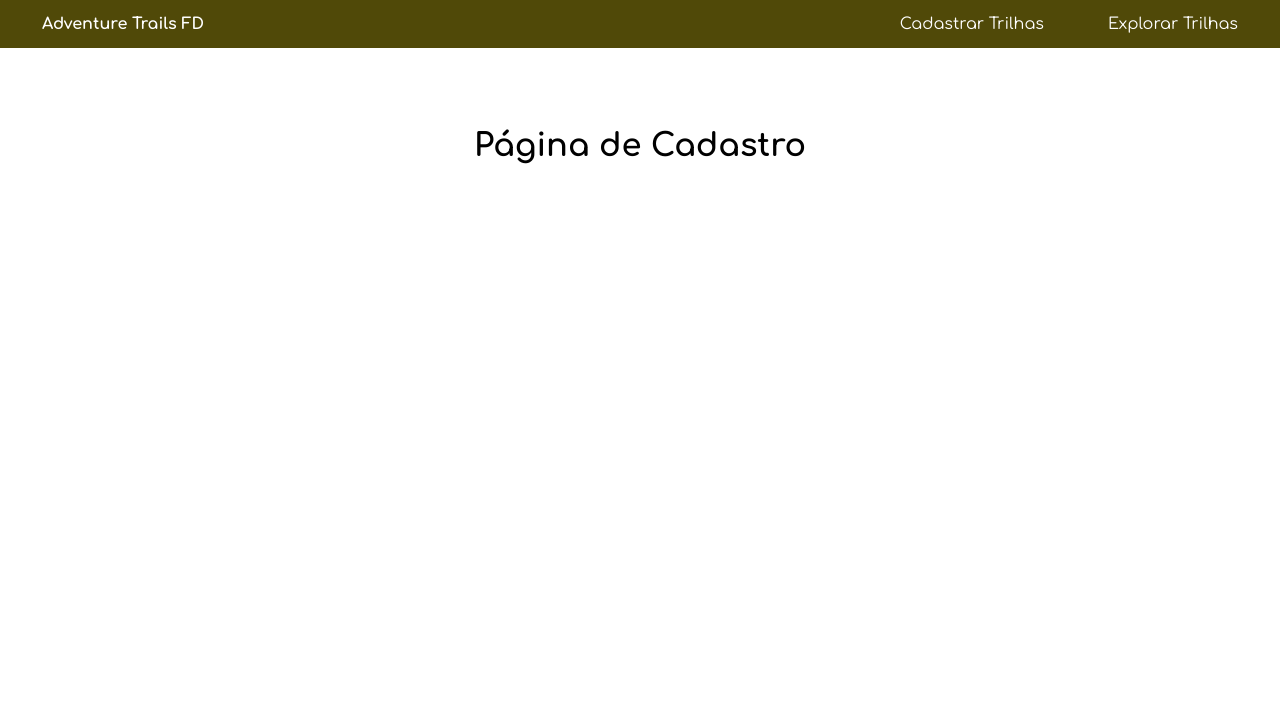
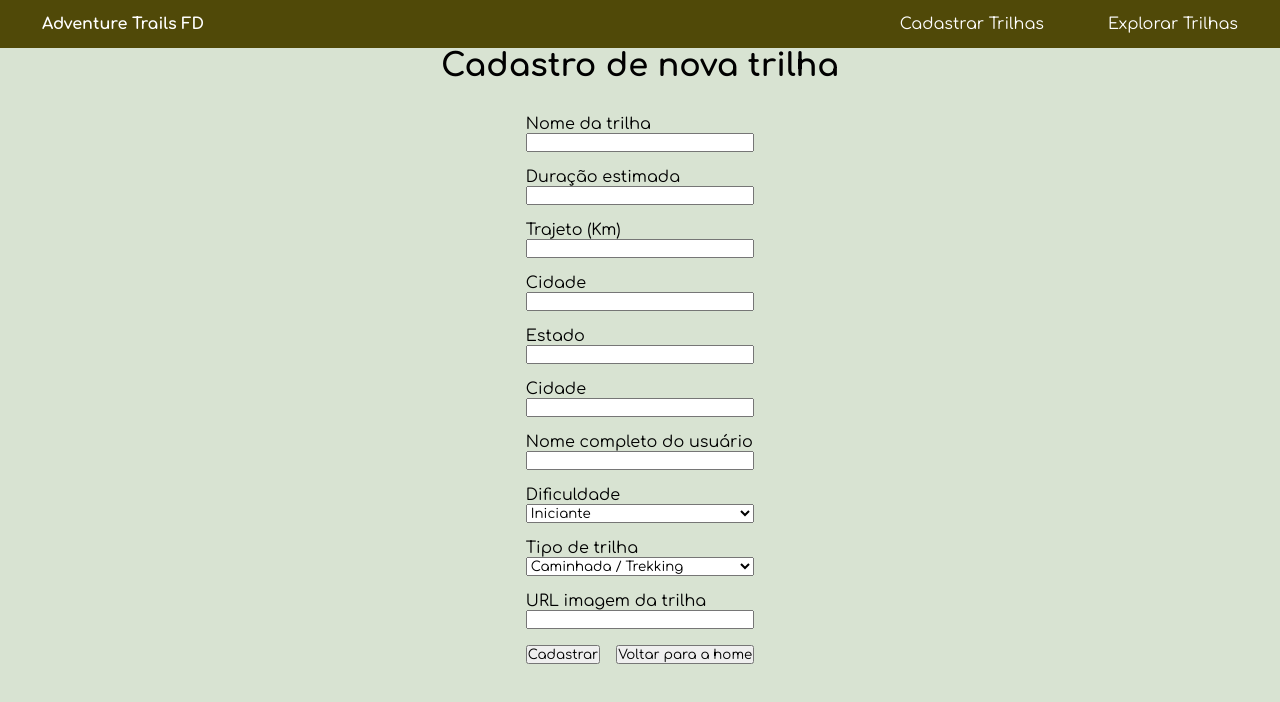
Before and after one commit to carifel/AdventureTrailsFD, a React (Vite) app: page /cadastro in a window 1280 px wide. Shown: the top 702 px of the page. Built offline with nearby package versions, Linux system fonts and the light colour scheme.

Commit message:
Criacao e estilização Tela de cadastro

```diff
--- a/package.json
+++ b/package.json
@@ -12,7 +12,7 @@
   "dependencies": {
     "@emotion/react": "^11.11.4",
     "@emotion/styled": "^11.11.5",
-    "@mui/material": "^5.15.15",
+    "@mui/material": "^5.15.16",
     "prop-types": "^15.8.1",
     "react": "^18.2.0",
     "react-dom": "^18.2.0",
--- a/src/pages/Cadastro.jsx
+++ /dev/null
@@ -1,8 +0,0 @@
-function Cadastro(){
-    return(
-        <div className="container">
-            <h1 className="titulo">Página de Cadastro</h1>
-        </div>
-    )
-}
-export default Cadastro;
--- /dev/null
+++ b/src/pages/Cadastro/index.jsx
@@ -0,0 +1,64 @@
+import {FormComponent, InputWrapper,PageTitle,ButtonsWrapper,PageContainer} from "./styles";
+function Cadastro(){
+    return(
+        <PageContainer>
+            <PageTitle>Cadastro de nova trilha</PageTitle>
+
+            <FormComponent>
+                <InputWrapper>
+                    <label htmlFor="nome">Nome da trilha</label>
+                    <input type="text" name="nome"/>
+                </InputWrapper>
+                <InputWrapper>
+                    <label htmlFor="duracao-estimada">Duração estimada</label>
+                    <input type="number" name="duracao-estimada"/>
+                </InputWrapper>
+                <InputWrapper>
+                    <label htmlFor="trajeto">Trajeto (Km)</label>
+                    <input type="number" name="trajeto"/>
+                </InputWrapper>
+                <InputWrapper>
+                    <label htmlFor="cidade">Cidade</label>
+                    <input type="text" name="cidade"/>
+                </InputWrapper>
+                <InputWrapper>
+                    <label htmlFor="estado">Estado</label>
+                    <input type="text" name="estado"/>
+                </InputWrapper>
+                <InputWrapper>
+                    <label htmlFor="cidade">Cidade</label>
+                    <input type="text" name="cidade"/>
+                </InputWrapper>
+                <InputWrapper>
+                    <label htmlFor="nome-usuario">Nome completo do usuário</label>
+                    <input type="text" name="nome-usuario"/>
+                </InputWrapper>
+                <InputWrapper>
+                    <label htmlFor="dificuldade">Dificuldade</label>
+                    <select name="dificuldade">
+                        <option value="Iniciante">Iniciante</option>
+                        <option value="Intermediário">Intermediário</option>
+                        <option value="Difícil">Difícil</option>
+                    </select>
+                </InputWrapper>
+                <InputWrapper>
+                    <label htmlFor="tipo">Tipo de trilha</label>
+                    <select name="tipo">
+                        <option value="caminhada /trekking">Caminhada / Trekking</option>
+                        <option value="ciclismo">Ciclismo</option>
+                    </select>
+                </InputWrapper>
+                <InputWrapper>
+                    <label htmlFor="imagem-trilha">URL imagem da trilha</label>
+                    <input type="text" name="imagem-trilha"/>
+                </InputWrapper>
+                <ButtonsWrapper>
+                <button variant="contained" type="button">Cadastrar</button>
+                <button variant="outlined" type="button">Voltar para a home</button>
+
+                </ButtonsWrapper>
+            </FormComponent>
+        </PageContainer>
+    );
+}
+export default Cadastro;
--- /dev/null
+++ b/src/pages/Cadastro/styles.js
@@ -0,0 +1,31 @@
+
+import {styled} from '@mui/system';
+
+export const PageContainer = styled("div")({
+    display: "flex",
+    flexDirection: "column",
+    alignItems: "center",
+    padding: "3rem 5rem 10rem",
+    background: "#D8E3D2"
+   });
+
+
+export const PageTitle = styled("h1")({
+  marginBottom: "2rem"
+});
+
+export const FormComponent = styled("form")({
+    display: "flex",
+    flexDirection: "column",
+    gap: "1rem"
+});
+export const InputWrapper = styled("div")({
+    display: "flex",
+    flexDirection: "column"
+
+});
+export const ButtonsWrapper = styled("div")({
+    display: "flex",
+    flexDirection: "row",
+    gap: "1rem"
+  });
--- a/src/pages/Home.jsx
+++ b/src/pages/Home.jsx
@@ -1,7 +1,7 @@
 function Home(){
     return(
         <div className="container">
-            <h1 className="titulo">Página Inicial</h1>
+            <h1>Página Inicial</h1>
         </div>
     )
 }
--- a/src/pages/ListaTrilhas.jsx
+++ b/src/pages/ListaTrilhas.jsx
@@ -9,7 +9,7 @@ function ListaTrilhas(){
 
     return (
         <div className="container">
-            <h1 className="titulo">Explore trilhas incríveis</h1>
+            <h1>Explore trilhas incríveis</h1>
             {Array.isArray(trilhas) && !isLoading ? (
             trilhas.map((trilha, index) => (
                 <CardTrilha dadosTrilha={trilha} key={index} />
--- a/src/router/routers.jsx
+++ b/src/router/routers.jsx
@@ -4,7 +4,7 @@ import App from "../App.jsx"
 
 //importação das páginas
 import Home from "../pages/Home.jsx"
-import Cadastro from "../pages/Cadastro.jsx"
+import Cadastro from "../pages/Cadastro"
 import ListaTrilhas from "../pages/ListaTrilhas.jsx"
 
 const routers = createBrowserRouter([
```
Also changed, not shown: 2 other files (tests, documents, lock files or other folders).
